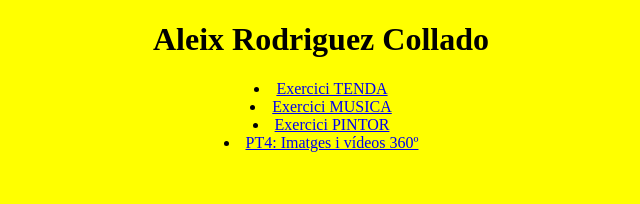
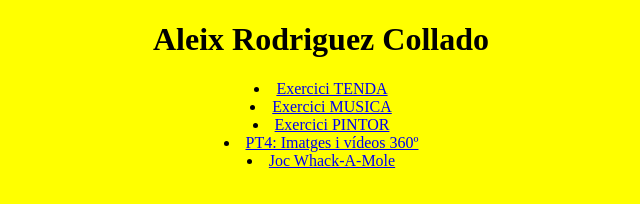
Before and after one commit to Aleix675/html, a plain HTML site: page index.html in a window 1280 px wide. Shown: the whole page, without its empty margins (319-959 px from the left). Drawn offline with Linux system fonts and the light colour scheme.

Commit message:
linkar nou exercici

```diff
--- a/index.html
+++ b/index.html
@@ -25,5 +25,6 @@
     <li><a href="EX2/musica.html">Exercici MUSICA</a></li>
     <li><a href="Pintors/pintors.html">Exercici PINTOR</a></li>
     <li><a href="WEB360/web.html">PT4: Imatges i vídeos 360º</a></li>
+    <li><a href="wakamole/wackamole.html">Joc Whack-A-Mole</a></li>
 </body>
 </html>
```
